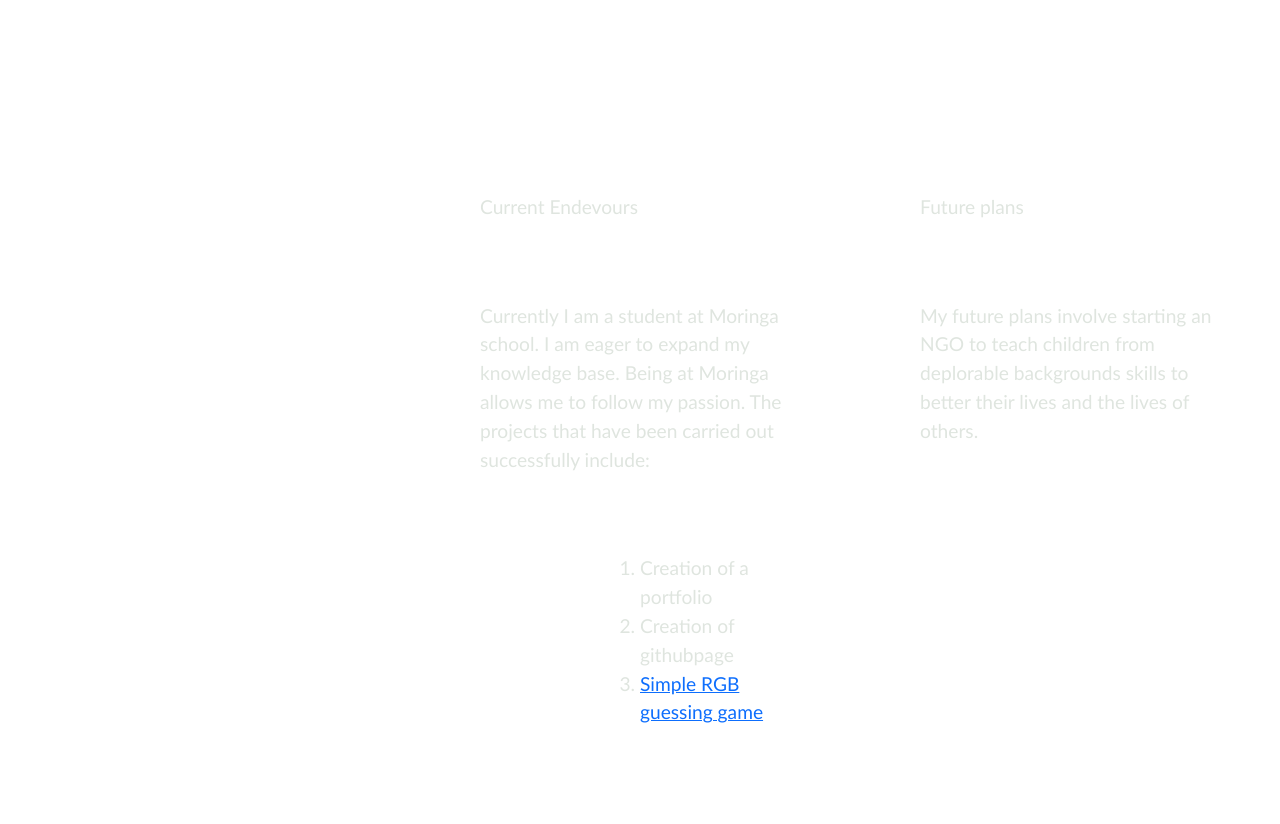
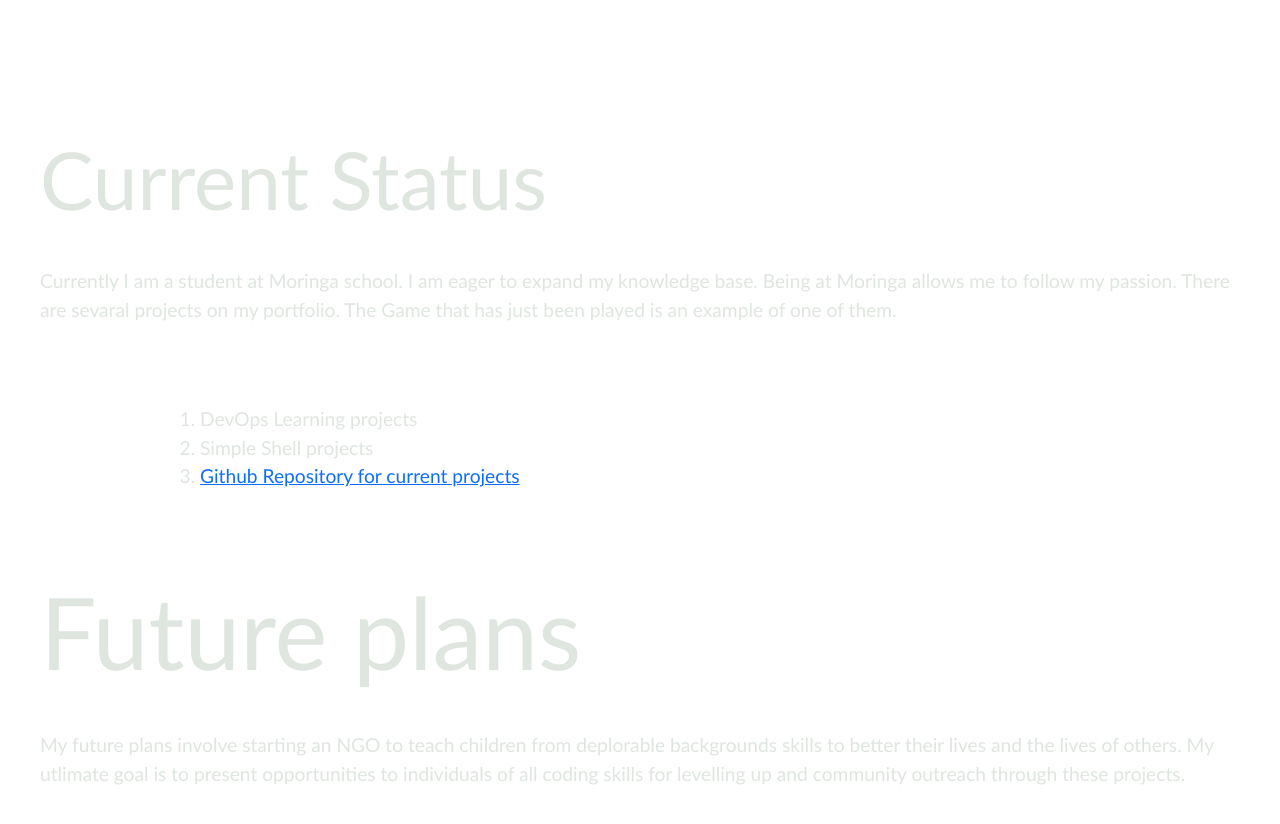
Before and after one commit to ominous-square/first_portfolio, a plain HTML site: page index.html in a window 1280 px wide. Shown: the part 1500-2324 px from the top of the page. Drawn offline with nearby package versions, Linux system fonts and the light colour scheme; a web font is replaced by a local one.

Commit message:
Update the about me section

```diff
--- a/index.html
+++ b/index.html
@@ -41,25 +41,24 @@
           <section id="about_me">
 
             <div class="row align-items-baseline">
-                <div class="col">
-                </div>
-                <div class="col">
-                    <p>Current Endevours</p>
+                <div class="">
+                    <h6>Current Status</h6>
                     <p>Currently I  am a student at Moringa school. I am eager to expand my knowledge base.
                         Being at Moringa allows me to follow my passion.
-                        The projects that have been carried out successfully include:
+                        There are sevaral projects on my portfolio. The Game that has just been played is an example of one of them.
                         <ol>
-                            <li>Creation of a portfolio</li>
-                            <li>Creation of githubpage</li>
-                            <li><a href="https://brenda-nthenya.github.io/web-development/">Simple RGB guessing game </a> </li>
+                            <li>DevOps Learning projects</li>
+                            <li>Simple Shell projects</li>
+                            <li><a href="https://github.com/ominous-square">Github Repository for current projects</a> </li>
                         </ol>
                     </p>
 
                 </div>
-                <div class="col">
-                    <p>Future plans</p>
+                <div class="">
+                    <h5>Future plans</h5>
                     <p>My future plans involve starting an NGO to teach children from deplorable backgrounds
                         skills to better their lives and the lives of others.
+                        My utlimate goal is to present opportunities to individuals of all coding skills for levelling up and community outreach through these projects.
                     </p>
                 </div>
               </div>
```
